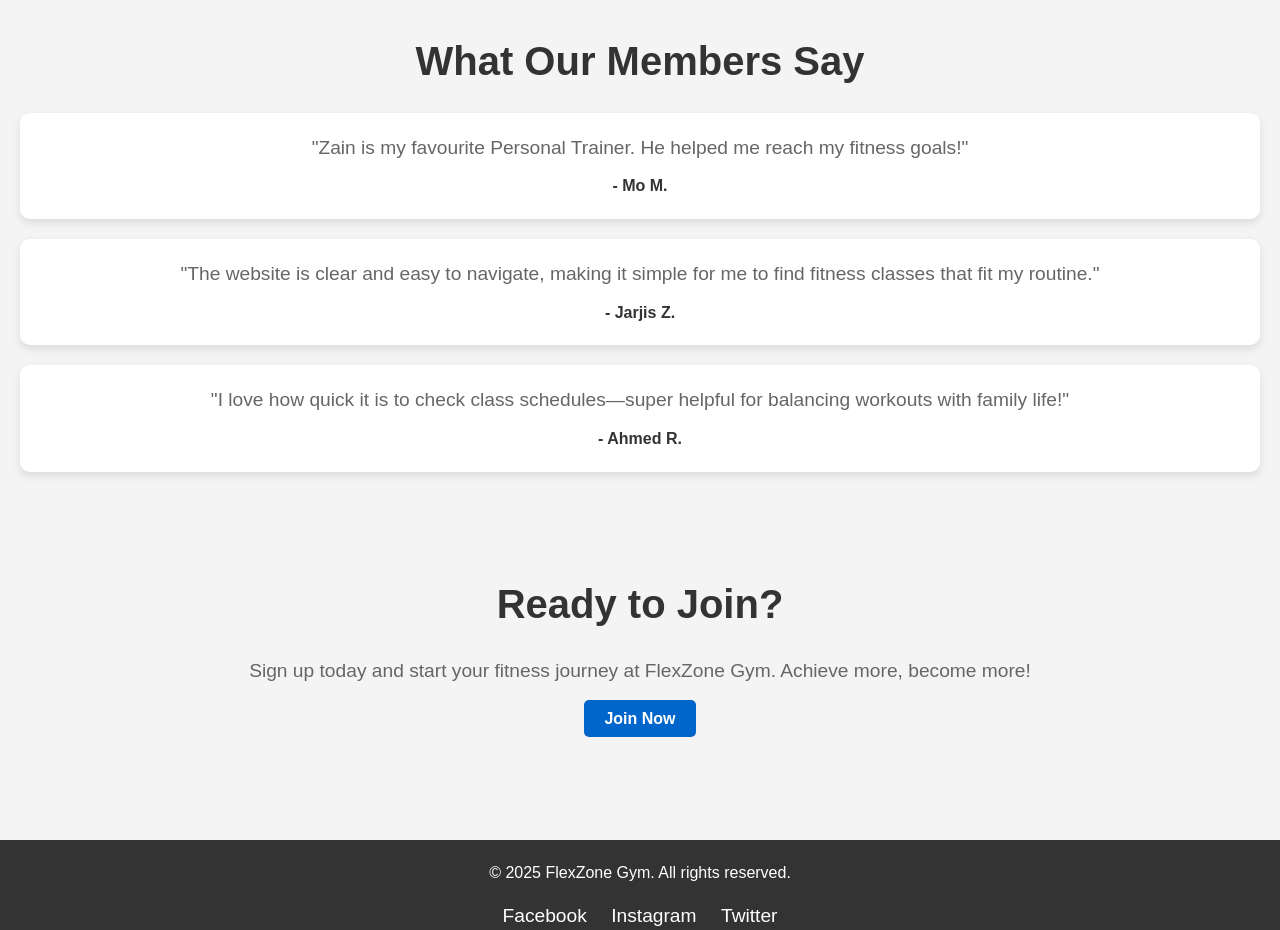
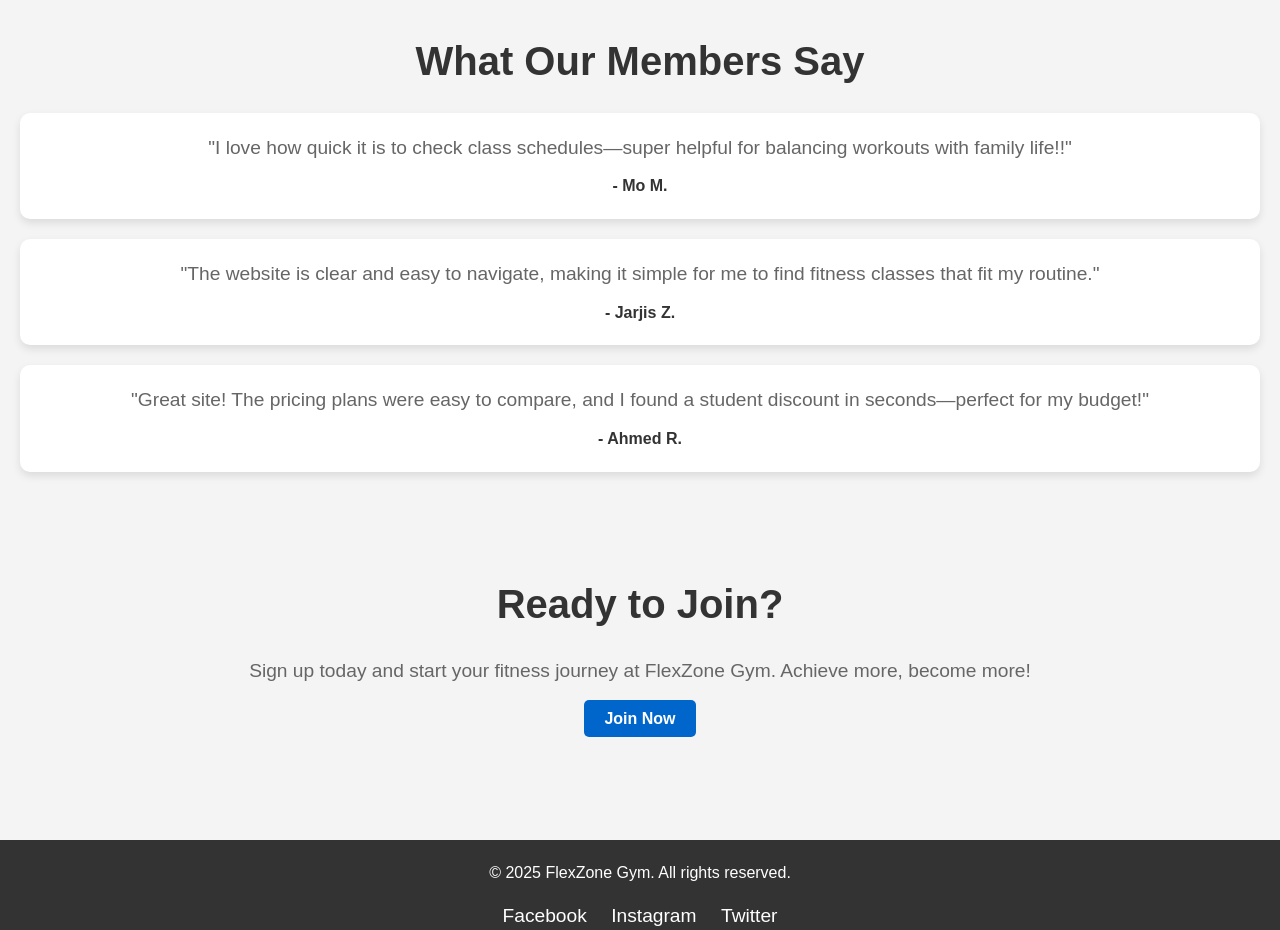
Before and after one commit to Jarz115/FlexzoneGym, a plain HTML site: page membership.html in a window 1280 px wide. Shown: the part 1140-2070 px from the top of the page. Drawn offline with Linux system fonts and the light colour scheme.

Commit message:
Update membership.html

```diff
--- a/membership.html
+++ b/membership.html
@@ -93,7 +93,7 @@
         <section class="testimonials">
             <h2>What Our Members Say</h2>
             <div class="testimonial">
-                <p>"Zain is my favourite Personal Trainer. He helped me reach my fitness goals!"</p>
+                <p>"I love how quick it is to check class schedules—super helpful for balancing workouts with family life!!"</p>
                 <span>- Mo M.</span>
             </div>
             <div class="testimonial">
@@ -101,7 +101,7 @@
                 <span>- Jarjis Z.</span>
             </div>
             <div class="testimonial">
-                <p>"I love how quick it is to check class schedules—super helpful for balancing workouts with family life!"</p>
+                <p>"Great site! The pricing plans were easy to compare, and I found a student discount in seconds—perfect for my budget!"</p>
                 <span>- Ahmed R.</span>
             </div>
         </section>
```
